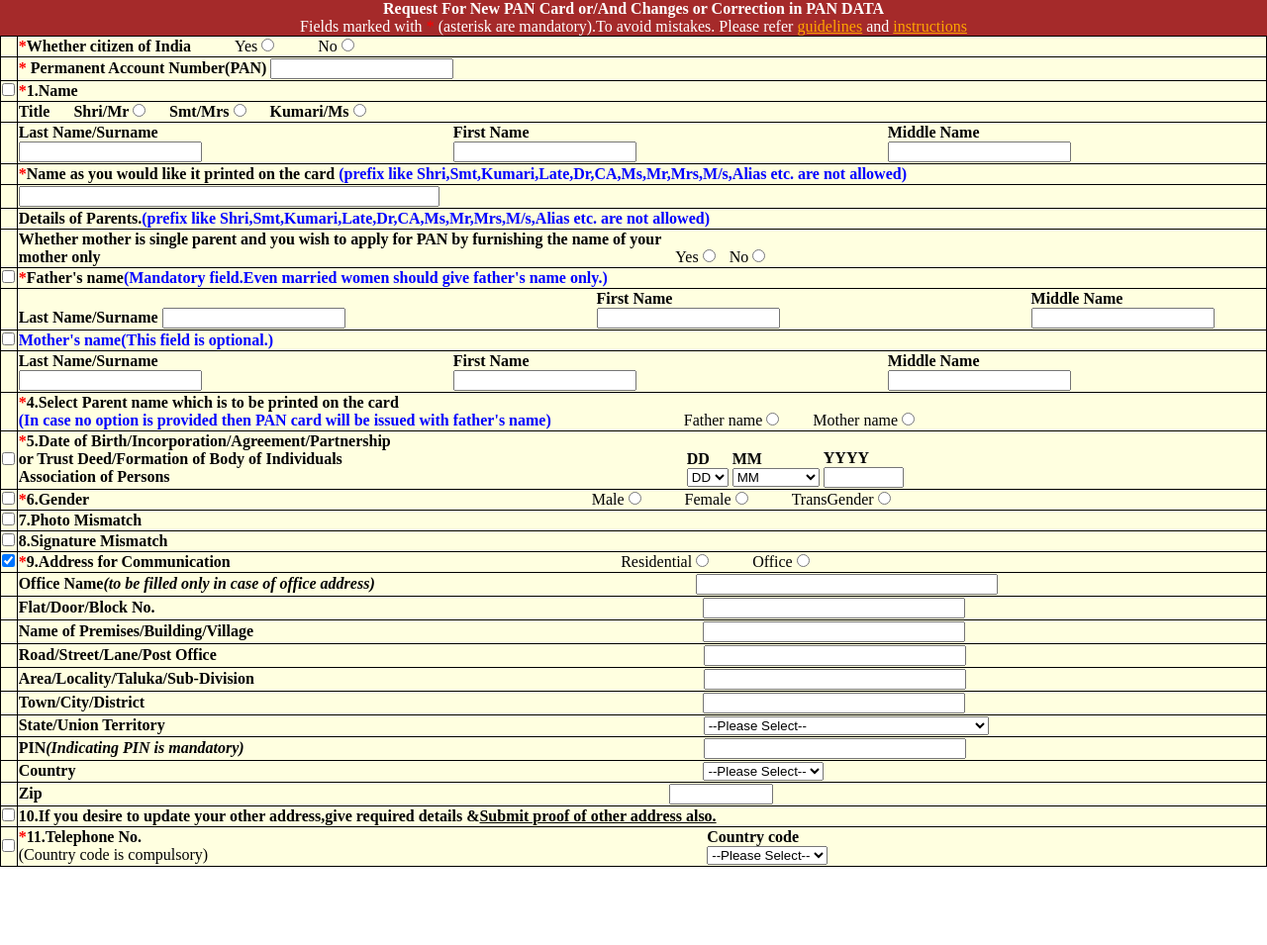
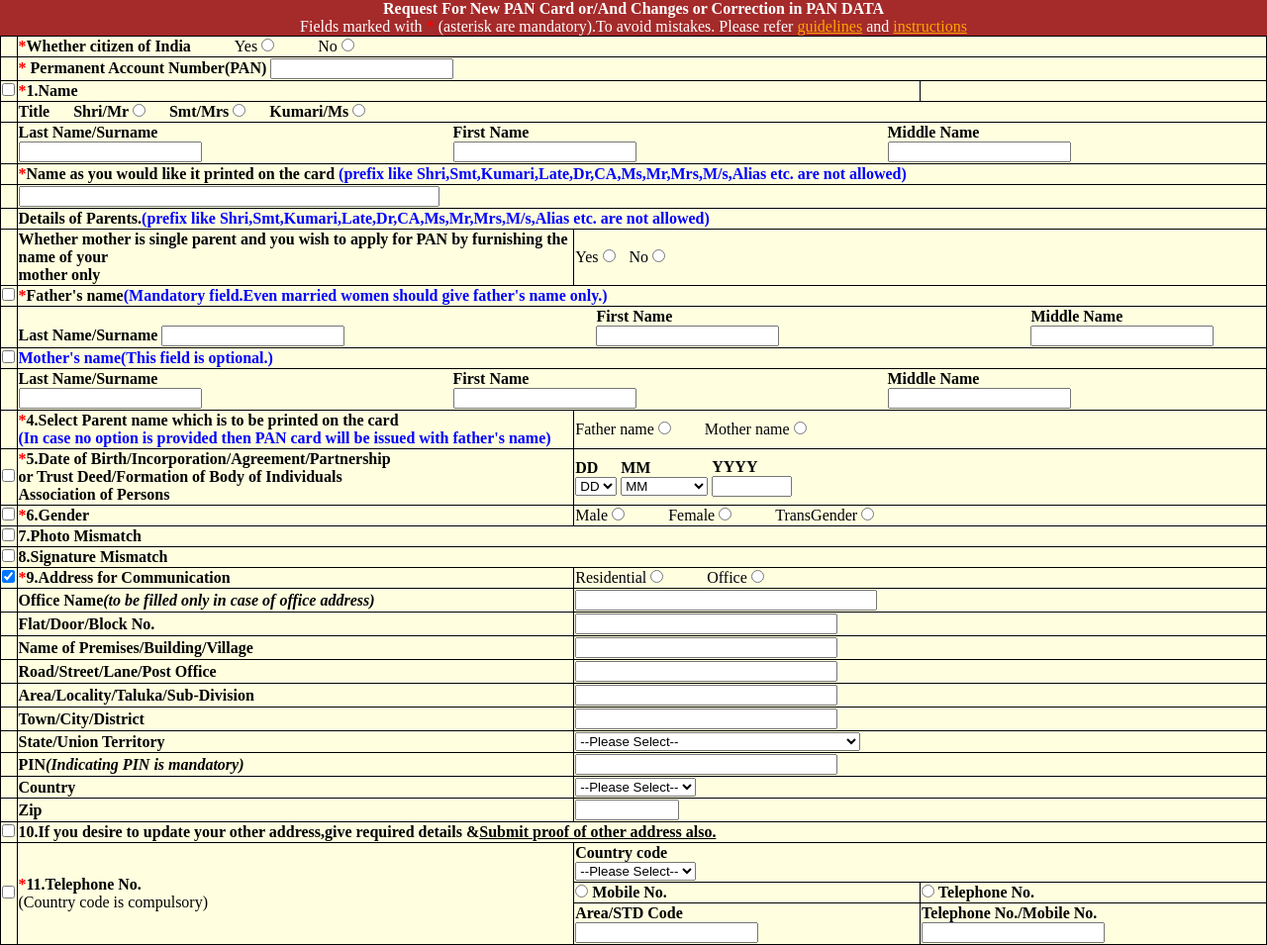
Before and after one commit to MonikaPandian/PanCard-Form, a plain HTML site: page index.html in a window 1280 px wide. Shown: the whole page at 99% size. Before the commit the page ends 876 px from the top, so only its background shows below. Drawn offline with Linux system fonts and the light colour scheme.

Commit message:
second commit

```diff
--- a/index.html
+++ b/index.html
@@ -43,7 +43,7 @@
                     <table style="width:100%; font-weight:bold;">
                         <tr>
                             <td></td>
-                            <td>
+                            <td colspan="3">
                                 <span>*</span>Whether citizen  of India
 
                                 <label for="yes" style="padding-left:40px; font-weight:lighter;">Yes</label>
@@ -53,40 +53,42 @@
                                 <input type="radio" name="citizen" id="no">
                             </td>
                         </tr>
+
                         <tr>
                             <td></td>
-                            <td>
+                            <td colspan="3">
                                 <span>*</span>
-                                <label for="">Permanent Account Number(PAN)</label>
-                                <input type="text" name="" id="">
+                                <label for="pan">Permanent Account Number(PAN)</label>
+                                <input type="text" name="pan" id="pan">
                             </td>
                             </tr>
+
                             <tr>
-                                <td>
-                                    <input type="checkbox" name="" id="">
-                                </td>
-                                <td>
+                                <td><input type="checkbox" name="name" id="name"></td>
+                                <td colspan="2">
                                     <span>*</span>1.Name
                                 </td>
                             </tr>
+
                             <tr>
                                 <td></td>
-                                <td>
+                                <td colspan="3">
                                     <label for="">Title</label>
 
-                                    <label for="" style="padding-left:20px;">Shri/Mr</label>
-                                    <input type="radio" name="title" id="">
+                                    <label for="shri/mr" style="padding-left:20px;">Shri/Mr</label>
+                                    <input type="radio" name="title" id="shri/mr">
 
-                                    <label for="" style="padding-left:20px;">Smt/Mrs</label>
-                                    <input type="radio" name="title" id="">
+                                    <label for="smt/mrs" style="padding-left:20px;">Smt/Mrs</label>
+                                    <input type="radio" name="title" id="smt/mrs">
 
-                                    <label for="" style="padding-left:20px;">Kumari/Ms</label>
-                                    <input type="radio" name="title" id="">
+                                    <label for="kumari/ms" style="padding-left:20px;">Kumari/Ms</label>
+                                    <input type="radio" name="title" id="kumari/ms">
                                 </td>
                             </tr>
+
                             <tr>
                                 <td></td>
-                                <td>
+                                <td colspan="3">
                                     <div style="display:inline-block;">
                                         <label for="lname">Last Name/Surname</label><br>
                                         <input type="text" name="" id="lname">
@@ -103,45 +105,48 @@
                                     </div>
                                 </td>
                             </tr>
+
                             <tr>
                                 <td></td>
-                                <td><span>*</span>Name  as you would like it printed on the card
+                                <td colspan="3"><span>*</span>Name  as you would like it printed on the card
                                     <span1>(prefix like Shri,Smt,Kumari,Late,Dr,CA,Ms,Mr,Mrs,M/s,Alias etc. are not allowed)</span1></td>
                             </tr>
+
                             <tr>
                                 <td></td>
-                                <td><input type="text" name="" id="" size="50" border-collapse="collapse"></td>
+                                <td colspan="3"><input type="text" name="" id="" size="50" border-collapse="collapse"></td>
                             </tr>
+
                             <tr>
                                 <td></td>
-                                 <td>Details of Parents.<span1>(prefix like Shri,Smt,Kumari,Late,Dr,CA,Ms,Mr,Mrs,M/s,Alias etc. are not allowed)</span1></td>
+                                 <td colspan="3">Details of Parents.<span1>(prefix like Shri,Smt,Kumari,Late,Dr,CA,Ms,Mr,Mrs,M/s,Alias etc. are not allowed)</span1></td>
                             </tr>
+
                             <tr>
                                 <td></td>
-                                <td>
-                                    <div style="display:inline-block">
-                                    Whether mother is single parent and you wish to apply for PAN by furnishing the name of your
-                                <p>mother only</p>
-                                </div>
-                                 <div style="display:inline-block">
-                                    <label for="yes" style="padding-left:10px; font-weight:lighter;">Yes</label>
+                                <td width="44%">
+                                    Whether mother is single parent and you wish to apply for PAN by furnishing the name of your <br>
+                                mother only
+                                </td>
+                                <td colspan="2">
+                                    <label for="yes" style="font-weight:lighter;">Yes</label>
                                     <input type="radio" name="mother" id="yes">
                                     <label for="no" style="padding-left:10px; font-weight:lighter;">No</label>
                                     <input type="radio" name="mother" id="no">
-                                 </div>
                                 </td>
                             </tr>
+
                             <tr>
                                 <td>
                                     <input type="checkbox" name="" id="">
                                 </td>
-                                <td>
+                                <td colspan="3">
                                     <span>*</span>Father's name<span1>(Mandatory field.Even married women should give father's name only.)</span1>
                                 </td>
                             </tr>
                             <tr>
                             <td></td>
-                            <td>
+                            <td colspan="3">
                                 <div style="display:inline-block;">
                                     <label for="fatherlname">Last Name/Surname</label>
                                     <input type="text" name="" id="fatherlname">
@@ -162,13 +167,13 @@
                                 <td>
                                     <input type="checkbox" name="" id="">
                                 </td>
-                                <td>
+                                <td colspan="3">
                                     <span1>Mother's name(This field is optional.)</span1>
                                 </td>
                             </tr>
                             <tr>
                                 <td></td>
-                            <td>
+                            <td colspan="3">
                                 <div style="display:inline-block;">
                                     <label for="motherlname">Last Name/Surname</label><br>
                                     <input type="text" name="" id="motherlname">
@@ -189,50 +194,26 @@
 
                                 <td></td>
                                     <td>
-                                        <div style="display:inline-block">
-                                        <span>*</span>4.Select Parent name which is to be printed on the card
-                                        <p><span1>(In case no option is provided then PAN card will be issued with father's name)</span1></p>
-                                        </div>
-
-
-                                        <div style="display:inline-block">
-                                           <label for="fname" style="padding-left:130px; font-weight:lighter;">Father name</label>
+                                        <span>*</span>4.Select Parent name which is to be printed on the card<br>
+                                        <span1>(In case no option is provided then PAN card will be issued with father's name)</span1>
+                                     </td>
+                                     <td colspan="2">
+                                           <label for="fname" style="font-weight:lighter;">Father name</label>
                                            <input type="radio" name="pname" id="fname">
                                            <label for="mname" style="padding-left:30px; font-weight:lighter;">Mother name</label>
                                            <input type="radio" name="pname" id="mname">
-                                        </div>
+                                 </td>
+                            </tr>
 
-                                 </td>
-
-
-
-
-
-                               <!--  <td>
-                                    <div style="display:inline-block">
-                                    <span>*</span>4.Select Parent name which is to be printed on the card
-                                <p><span1>(In case no option is provided then PAN card will be issued with father's name)</span1></p>
-                                </div>
-                                </td>
-                                <td>
-                                 <div style="display:inline-block">
-                                    <label for="fname" style="padding-left:130px; font-weight:lighter;">Father name</label>
-                                    <input type="radio" name="pname" id="fname">
-                                    <label for="mname" style="padding-left:30px; font-weight:lighter;">Mother name</label>
-                                    <input type="radio" name="pname" id="mname">
-                                 </div>
-                                </td> -->
-                            </tr>
                             <tr>
                                 <td><input type="checkbox" name="DOB" id="dob"></td>
                                 <td>
-                                    <div style="display:inline-block;">
-                                        <span>*</span>5.Date of Birth/Incorporation/Agreement/Partnership
-                                        <p>or Trust Deed/Formation of Body of Individuals</p>
-                                        <p>Association of Persons</p>
-                                    </div>
+                                        <span>*</span>5.Date of Birth/Incorporation/Agreement/Partnership<br>
+                                        or Trust Deed/Formation of Body of Individuals<br>
+                                        Association of Persons
+                                   </td>
 
-                                    <div style="display:inline-block;padding-left:295px;">
+                                   <td colspan="2">
                                         <div style="display:inline-block;">
                                         <label for="day">DD</label><br>
                                          <select name="day" id="day">
@@ -291,14 +272,15 @@
                                               <label for="year">YYYY</label><br>
                                               <input type="text" name="" id="year" size="7px" >
                                              </div>
-                                    </div>
+
+                                    </td>
                             </tr>
 
                             <tr>
                                 <td><input type="checkbox" name="gender" id="gender"></td>
-                                <td><span>*</span>6.Gender
-
-                                <label for="male" style="padding-left:40%; font-weight:lighter;">Male</label>
+                                <td><span>*</span>6.Gender</td>
+                                <td colspan="2">
+                                <label for="male" style="font-weight:lighter;">Male</label>
                                 <input type="radio" name="gender" id="male">
 
                                 <label for="female" style="padding-left:40px; font-weight:lighter;">Female</label>
@@ -308,71 +290,70 @@
                                 <input type="radio" name="gender" id="transgender">
                                 </td>
                             </tr>
+
                             <tr>
                                     <td><input type="checkbox" name="photo" id="photo"></td>
-                                    <td>7.Photo Mismatch</td>
+                                    <td colspan="3">7.Photo Mismatch</td>
                             </tr>
+
                             <tr>
                                 <td><input type="checkbox" name="sign" id="sign"></td>
-                                    <td>8.Signature Mismatch</td>
+                                    <td colspan="3">8.Signature Mismatch</td>
                             </tr>
+
                             <tr>
                                 <td><input type="checkbox" name="address" id="address" Checked></td>
-                                <td><span>*</span>9.Address for Communication
-
-                                <label for="residential" style="padding-left:31%; font-weight:lighter;">Residential</label>
+                                <td><span>*</span>9.Address for Communication</td>
+                                <td colspan="2">
+                                <label for="residential" style="font-weight:lighter;">Residential</label>
                                 <input type="radio" name="address" id="residential">
 
                                 <label for="office" style="padding-left:40px; font-weight:lighter;">Office</label>
                                 <input type="radio" name="address" id="office">
+                                </td>
+                            </tr>
+
+                            <tr>
+                                <td></td>
+                                    <td><label for="officename">Office Name<i>(to be filled only in case of office address)</i></label></td>
+                                    <td colspan="2"><input type="text" name="office" id="officename" size="35px" ></td>
                             </tr>
                             <tr>
                                 <td></td>
-                                    <td>
-                                        <label for="officename" style="padding-right:320px">Office Name<i>(to be filled only in case of office address)</i></label>
-                                        <input type="text" name="office" id="officename" size="35px" >
-                                    </td>
+                                <td><label for="flatno">Flat/Door/Block No.</label></td>
+                                <td colspan="2"><input type="text" name="flatno" id="" size="30px" ></td>
                             </tr>
+
                             <tr>
                                 <td></td>
-                                <td>
-                                    <label for="flatno" style="padding-right:550px">Flat/Door/Block No.</label>
-                                    <input type="text" name="flatno" id="" size="30px" >
-                                </td>
+                                <td><label for="villagename">Name of Premises/Building/Village</label></td>
+                                <td colspan="2"><input type="text" name="" id="villagename" size="30px" ></td>
                             </tr>
+
                             <tr>
                                 <td></td>
-                                <td>
-                                    <label for="villagename" style="padding-right:450px">Name of Premises/Building/Village</label>
-                                    <input type="text" name="" id="villagename" size="30px" >
-                                </td>
+                                <td><label for="road">Road/Street/Lane/Post Office</label></td>
+                                 <td colspan="2"><input type="text" name="" id="road" size="30px" ></td>
+
                             </tr>
+
                             <tr>
                                 <td></td>
-                                <td>
-                                    <label for="road" style="padding-right:488px">Road/Street/Lane/Post Office</label>
-                                    <input type="text" name="" id="road" size="30px" >
-                                </td>
+                                <td><label for="area">Area/Locality/Taluka/Sub-Division</label></td>
+                                <td colspan="2"><input type="text" name="area" id="area" size="30px" ></td>
+
                             </tr>
+
                             <tr>
                                 <td></td>
-                                <td>
-                                    <label for="area" style="padding-right:450px">Area/Locality/Taluka/Sub-Division</label>
-                                    <input type="text" name="area" id="area" size="30px" >
-                                </td>
+                                <td><label for="town">Town/City/District</label></td>
+                                <td colspan="2"><input type="text" name="town" id="town" size="30px" ></td>
                             </tr>
+
                             <tr>
                                 <td></td>
-                                <td>
-                                    <label for="town" style="padding-right:560px">Town/City/District</label>
-                                    <input type="text" name="town" id="town" size="30px" >
-                                </td>
-                            </tr>
-                            <tr>
-                                <td></td>
-                                <td>
-                                    <label for="state" style="padding-right:540px">State/Union Territory</label>
-                                    <select name="state" id="state">
+                                <td><label for="state">State/Union Territory</label>
+                                <td colspan="2"><select name="state" id="state">
                                         <option value="" hidden>--Please Select--     </option>
                                         <option value="Andaman and Nicobar Island">Andaman and Nicobar Island</option>
                                         <option value="Andhra Pradesh">Andhra Pradesh</option>
@@ -411,53 +392,74 @@
                                         <option value="Uttarakhand">Uttarakhand</option>
                                         <option value="West Bengal">West Bengal</option>
                                         </select>
-                                </td>
+                            </td>
                             </tr>
+
                             <tr>
                                 <td></td>
-                                <td>
-                                    <label for="pin" style="padding-right:460px">PIN<i>(Indicating PIN is mandatory)</i></label>
-                                    <input type="text" name="pincode" id="pin" size="30px" >
-                                </td>
+                                <td><label for="pin">PIN<i>(Indicating PIN is mandatory)</i></label>
+                                <td colspan="2"><input type="text" name="pincode" id="pin" size="30px" ></td>
                             </tr>
+
                             <tr>
                                 <td></td>
-                                <td>
-                                    <label for="country" style="padding-right:630px">Country</label>
-                                    <select name="country" id="country">
+                                <td><label for="country">Country</label></td>
+                                <td colspan="2"><select name="country" id="country">
                                         <option value="">--Please Select--</option>
                                 </td>
                             </tr>
+
                             <tr>
                                 <td></td>
-                                <td>
-                                    <label for="zip" style="padding-right:50%">Zip</label>
-                                    <input type="text" name="zip" id="zip" size="10px" >
+                                <td><label for="zip">Zip</label></td>
+                                <td colspan="2"><input type="text" name="zip" id="zip" size="10px" >
                                 </td>
                             </tr>
+
                             <tr>
                                 <td><input type="checkbox" name="address2" id="address2"></td>
-                                <td>10.If you desire to update your other address,give required details &<u>Submit proof of other address also.</u></td>
+                                <td colspan="3">10.If you desire to update your other address,give required details &<u>Submit proof of other address also.</u></td>
                             </tr>
+
                             <tr>
-                                <td><input type ="checkbox" name="phone" id="phone"></td>
-                                <td>
-                                    <div style="display:inline-block;">
-                                       <p><span>*</span>11.Telephone No.</p><p style="font-weight:lighter">(Country code is compulsory)</p>
-                                    </div>
-
-                                    <div style="display:inline-block;padding-left:500px;">
-                                        <label for="countrycode">Country code</label><br>
+                                <td rowspan="3"><input type ="checkbox" name="phone" id="phone"></td>
+                                <td rowspan="3">
+                                       <span>*</span>11.Telephone No.<p style="font-weight:lighter">(Country code is compulsory)</p>
+                                </td>
+                                <td colspan="2">
+                                    <label for="countrycode">Country code</label><br>
                                         <select name="countrycode" id="countrycode">
                                             <option value="" aria-disabled="true">--Please Select--</option>
+                                            <option value="+91">+91</option>
                                         </select>
-                                    </div>
+                                 </td>
+                            </tr>
+
+                                <tr>
+                                  <td>
+                                    <input type="radio" name="contactno" id="mobile">
+                                      <label for="mobile">Mobile No.</label>  </td>
+                                  </td>
+                                  <td>
+                                    <input type="radio" name="contactno" id="telephone">
+                                    <label for="telephone">Telephone No.</label>
+                                  </td>
+                                </tr>
+
+                                <tr>
+                                  <td>
+                                    <label for="areacode">Area/STD Code</label><br>
+                                    <input type="text" name="areacode" id="areacode"> </td>
+                                  </td>
+                                  <td>
+                                    <label for="contactno">Telephone No./Mobile No.</label><br>
+                                    <input type="text" name="contactno" id="contactno"> </td>
+                                  </td>
+                                </tr>
 
 
 
 
-                                  </td>
-                                  </div>
                             </tr>
 
 
```
